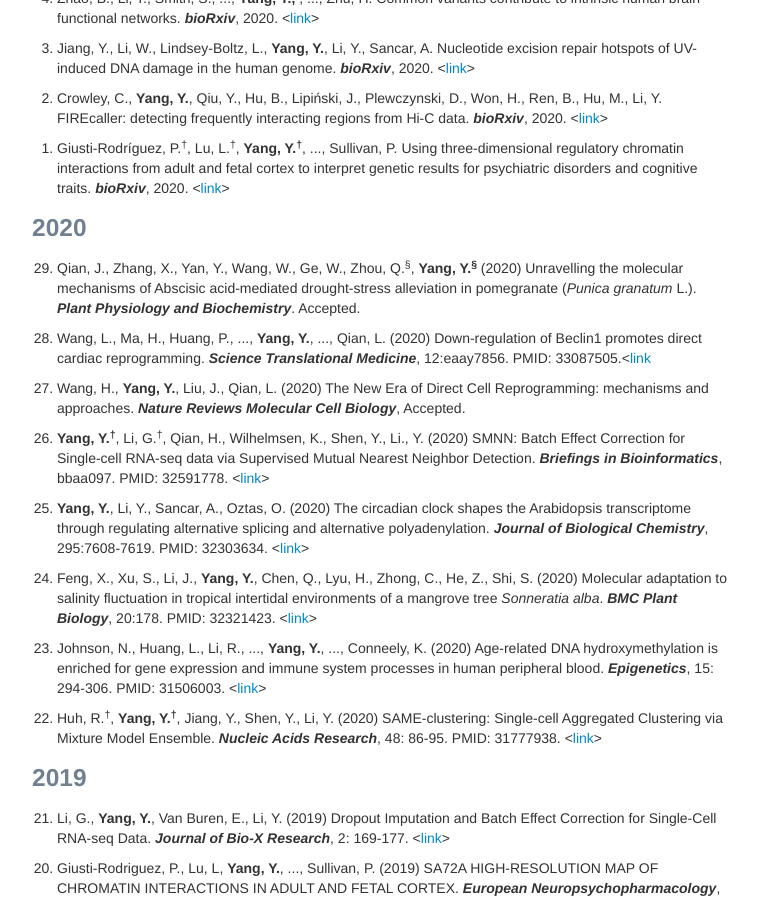
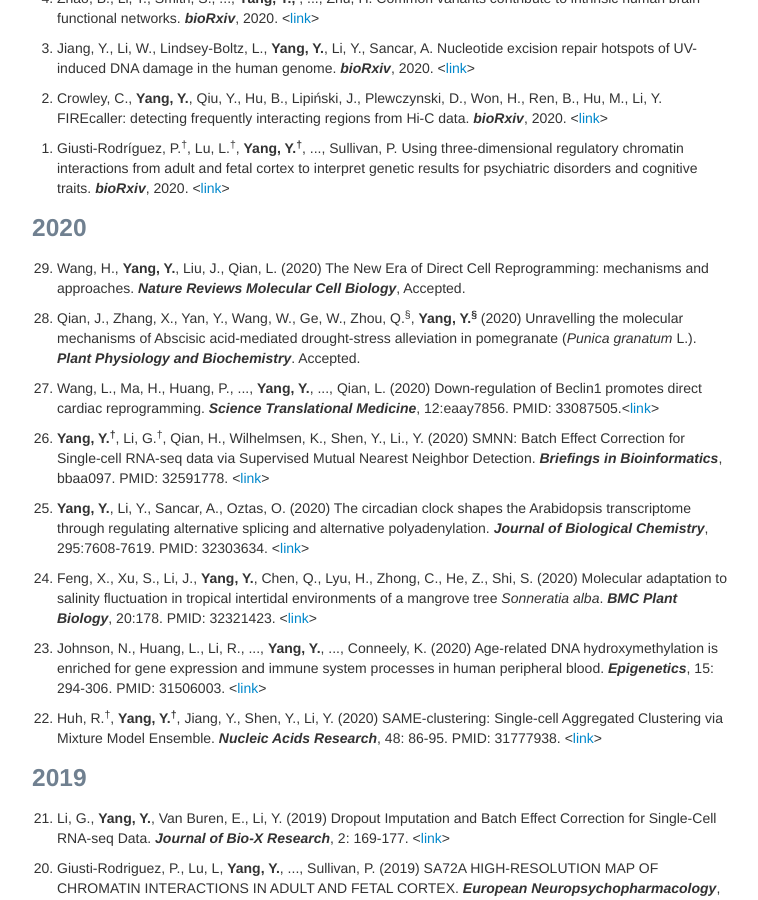
Before and after one commit to yycunc/yycunc.github.io, a Jekyll site: the page built from pages/pubs.md, in a window 1280 px wide and 900 px high, scrolled down 306 px. Shown: the whole window, without its empty margins (258-1016 px from the left). Built offline with Jekyll 4.4.1, drawn with Linux system fonts in a browser that asks for light colours.

Commit message:
Update pubs.md

```diff
--- a/pages/pubs.md
+++ b/pages/pubs.md
@@ -23,11 +23,11 @@ title: Yuchen Yang's publications
 <ol start="1"> <li>Giusti-Rodríguez, P.<sup>&dagger;</sup>, Lu, L.<sup>&dagger;</sup>, <b>Yang, Y.<sup>&dagger;</sup></b>, ..., Sullivan, P. Using three-dimensional regulatory chromatin interactions from adult and fetal cortex to interpret genetic results for psychiatric disorders and cognitive traits. <i><b>bioRxiv</b></i>, 2020. <<a href="https://www.biorxiv.org/content/10.1101/406330v1.full">link</a>></li></ol>
 
 ### 2020
-<ol start="29"> <li>Qian, J., Zhang, X., Yan, Y., Wang, W., Ge, W., Zhou, Q.<sup>&sect;</sup>, <b>Yang, Y.<sup>&sect;</sup></b> (2020) Unravelling the molecular mechanisms of Abscisic acid-mediated drought-stress alleviation in pomegranate (<i>Punica granatum</i> L.). <i><b>Plant Physiology and Biochemistry</b></i>. Accepted.</li></ol>
+<ol start="29"> <li>Wang, H., <b>Yang, Y.</b>, Liu, J., Qian, L. (2020) The New Era of Direct Cell Reprogramming: mechanisms and approaches. <i><b>Nature Reviews Molecular Cell Biology</b></i>, Accepted.</li></ol>
 
-<ol start="28"> <li>Wang, L., Ma, H., Huang, P., ..., <b>Yang, Y.</b>, ..., Qian, L. (2020) Down-regulation of Beclin1 promotes direct cardiac reprogramming. <i><b>Science Translational Medicine</b></i>, 12:eaay7856. PMID: 33087505.<<a href="https://stm.sciencemag.org/content/12/566/eaay7856/tab-pdf">link</a></li></ol>
+<ol start="28"> <li>Qian, J., Zhang, X., Yan, Y., Wang, W., Ge, W., Zhou, Q.<sup>&sect;</sup>, <b>Yang, Y.<sup>&sect;</sup></b> (2020) Unravelling the molecular mechanisms of Abscisic acid-mediated drought-stress alleviation in pomegranate (<i>Punica granatum</i> L.). <i><b>Plant Physiology and Biochemistry</b></i>. Accepted.</li></ol>
 
-<ol start="27"> <li>Wang, H., <b>Yang, Y.</b>, Liu, J., Qian, L. (2020) The New Era of Direct Cell Reprogramming: mechanisms and approaches. <i><b>Nature Reviews Molecular Cell Biology</b></i>, Accepted.</li></ol>
+<ol start="27"> <li>Wang, L., Ma, H., Huang, P., ..., <b>Yang, Y.</b>, ..., Qian, L. (2020) Down-regulation of Beclin1 promotes direct cardiac reprogramming. <i><b>Science Translational Medicine</b></i>, 12:eaay7856. PMID: 33087505.<<a href="https://stm.sciencemag.org/content/12/566/eaay7856/tab-pdf">link</a>></li></ol>
 
 <ol start="26"> <li><b>Yang, Y.<sup>&dagger;</sup></b>, Li, G.<sup>&dagger;</sup>, Qian, H., Wilhelmsen, K., Shen, Y., Li., Y. (2020) SMNN: Batch Effect Correction for Single-cell RNA-seq data via Supervised Mutual Nearest Neighbor Detection. <i><b>Briefings in Bioinformatics</b></i>, bbaa097. PMID: 32591778. <<a href="https://academic.oup.com/bib/article-abstract/doi/10.1093/bib/bbaa097/5855265?redirectedFrom=fulltext">link</a>></li></ol>
 
```
